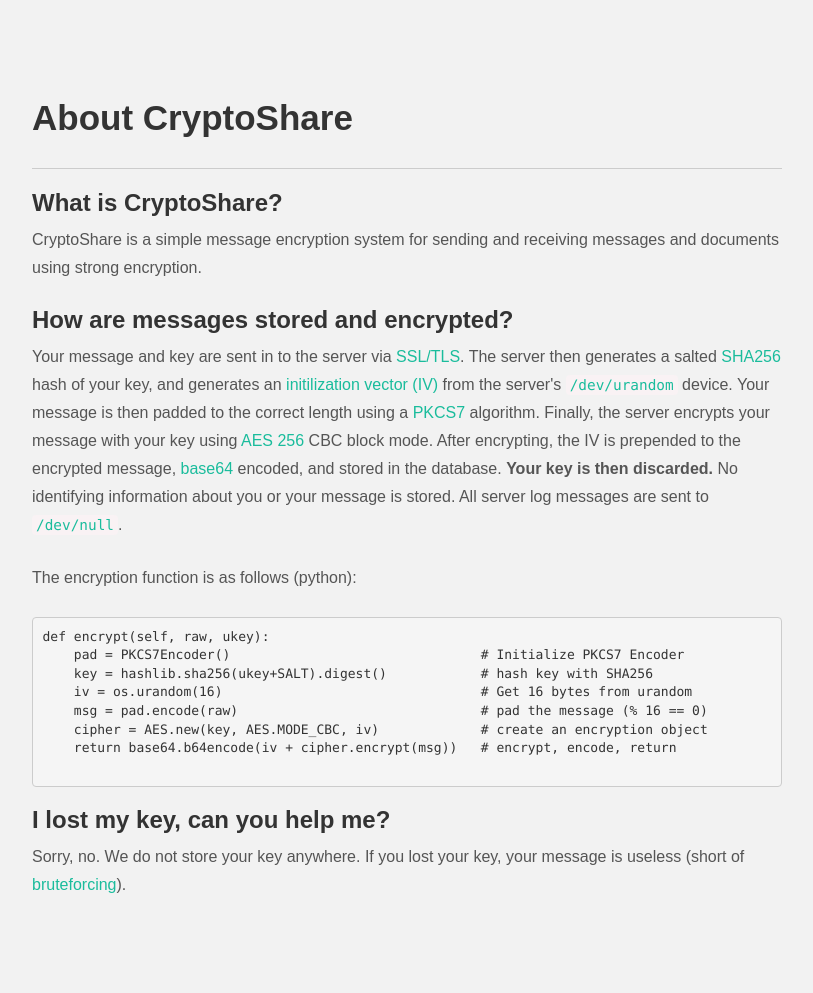
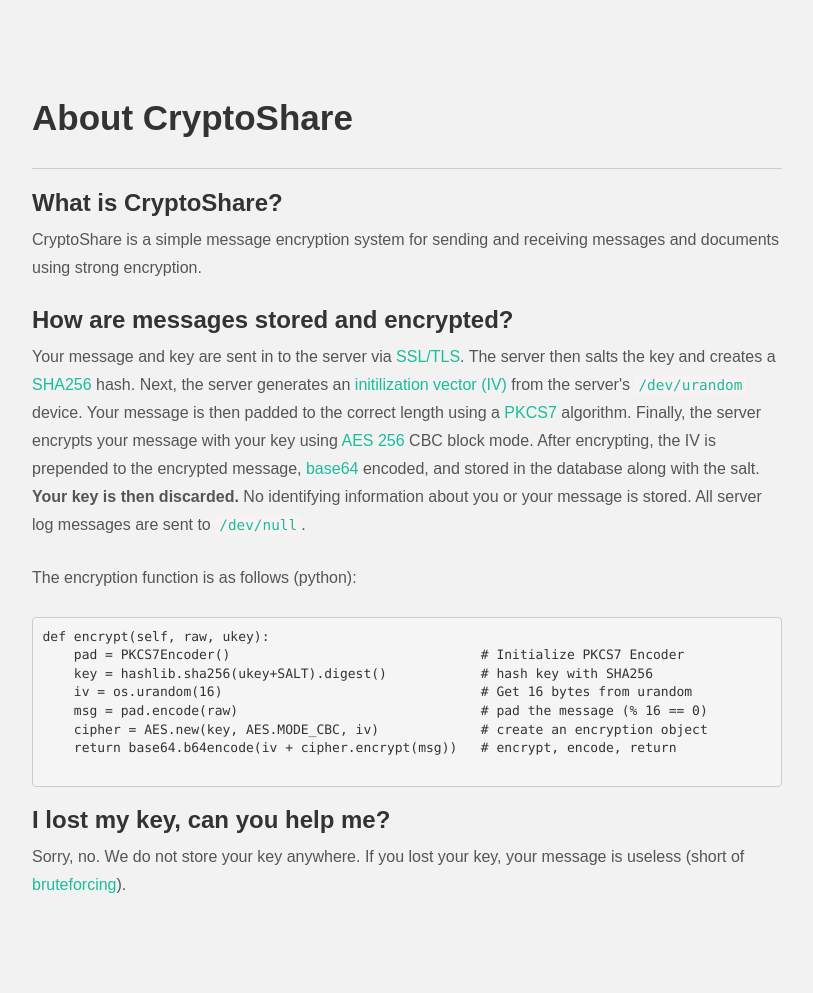
Before and after one commit to phrac/cryptoshare, a Django app: page /about in a window 1280 px wide. Shown: the part 192-1185 px from the top of the page, without its empty margins (233-1046 px from the left). Run offline with Django 3.2, Linux system fonts and the light colour scheme; some libraries are stand-ins or nearby versions.

Commit message:
clarify wording on about page

```diff
--- a/templates/about.html
+++ b/templates/about.html
@@ -15,12 +15,12 @@
                 <h3>How are messages stored and encrypted?</h3>
                 <p class="text-justify">
                 Your message and key are sent in to the server via <a href="http://en.wikipedia.org/wiki/Transport_Layer_Security">SSL/TLS</a>.
-                The server then generates a salted <a href="http://en.wikipedia.org/wiki/Sha256">SHA256</a> hash of your key, and generates an
+                The server then salts the key and creates a <a href="http://en.wikipedia.org/wiki/Sha256">SHA256</a> hash. Next, the server generates an
                 <a href="http://en.wikipedia.org/wiki/Initialization_vector">initilization vector (IV)</a> from the server's
                 <code><a href="http://en.wikipedia.org/wiki//dev/urandom">/dev/urandom</a></code> device. Your message is then padded to the correct length using a <a href="http://en.wikipedia.org/wiki/PKCS7">PKCS7</a> algorithm. Finally,
                 the server encrypts your message with your key using <a href="http://en.wikipedia.org/wiki/Aes_256">AES 256</a> CBC block mode.
                 After encrypting, the IV is prepended to the encrypted message, <a href="http://en.wikipedia.org/wiki/Base64">base64</a> encoded,
-                and stored in the database. <strong>Your key is then discarded.</strong> No identifying information about you or your message is stored. All
+                and stored in the database along with the salt. <strong>Your key is then discarded.</strong> No identifying information about you or your message is stored. All
                 server log messages are sent to <code><a href="http://en.wikipedia.org/wiki//dev/null">/dev/null</a></code>.
                 </p>
 
```
